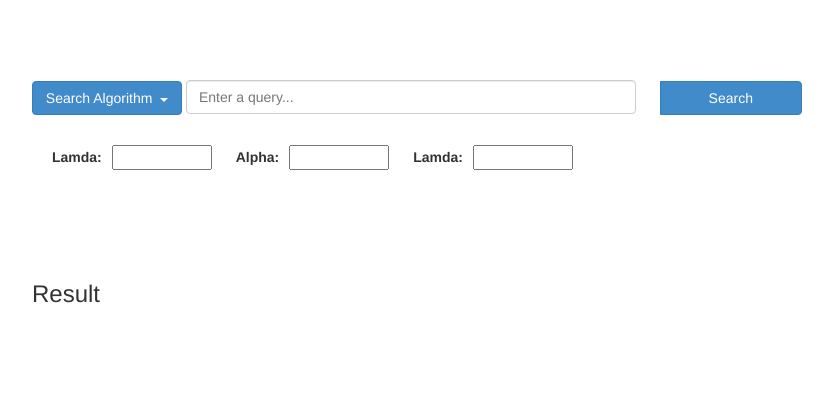
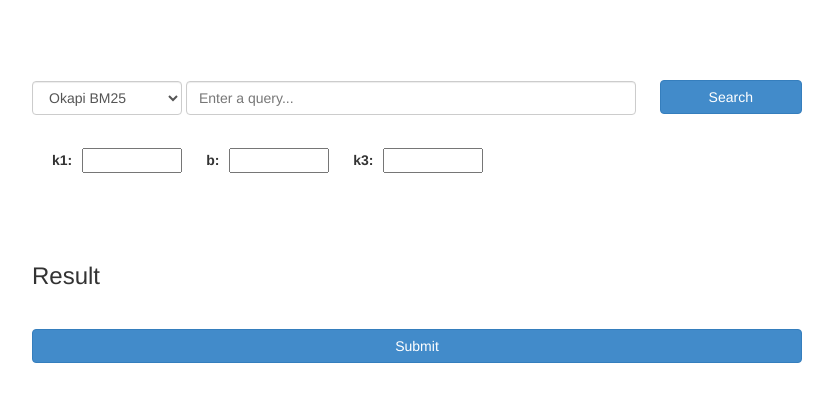
Before and after one commit to js345/VirtualIRLab, a Flask app: template templates/search.html in a window 1280 px wide. Shown: the part 52-454 px from the top of the page, without its empty margins (223-1056 px from the left). Run offline with Flask 2, Linux system fonts and the light colour scheme; the template is opened without the code that fills it, so the values that code supplies are empty; some libraries are stand-ins or nearby versions.

Commit message:
interesting

```diff
--- a/static/javascript/request.js
+++ b/static/javascript/request.js
@@ -73,7 +73,7 @@ function submit(){
 		"dataset" : "test",
 		"doc":documents,
 		"query":search_result.query,
-		"user":"li"
+		"user":"liu"
 	}
 	console.log(package);
 }
--- a/templates/search.html
+++ b/templates/search.html
@@ -3,25 +3,31 @@
   <link href="{{ url_for('static', filename='css/search.css') }}" rel="stylesheet"/>
     <div class="container-fluid">
       <div class="row">
-        <div class="dropdown" style="display: inline-block;">
-          <button style="width: 150px;" class="btn btn-primary dropdown-toggle" type="button" data-toggle="dropdown">Search Algorithm&nbsp;&nbsp;<span class="caret"></span></button>
-          <ul class="dropdown-menu" role="menu">
+        <!-- <div class="dropdown" style="display: inline-block;">
+          <button id="selected-algo" style="width: 150px;" class="btn btn-primary dropdown-toggle" type="button" data-toggle="dropdown">Search Algorithm <span class="caret"></span></button>
+          <ul class="search-algorithms" role="menu">
               <li id="OkapiBM25"><a href="#">Okapi BM25</a></li>
               <li id="PivotedLength"><a href="#">Pivoted Length Normalization</a></li>
               <li id="DirichletPrior"><a href="#">Dirichlet Prior Smoothing</a></li>
               <li id="JelinekMercer"><a href="#">Jelinek-Mercer Smoothing</a></li>
               <li id="AbsoluteDiscount"><a href="#">Absolute Discount Smoothing</a></li>
-          </ul>
+          </ul> -->
+        <div style="display: inline-block;">
+          <select id="search-algorithms" class="form-control" style="width: 150px;">
+              <option value="OkapiBM25">Okapi BM25</option>
+              <option value="PivotedLength">Pivoted Length Normalization</option>
+              <option value="DirichletPrior">Dirichlet Prior Smoothing</option>
+              <option value="JelinekMercer">Jelinek-Mercer Smoothing</option>
+              <option value="AbsoluteDiscount">Absolute Discount Smoothing</option>
+          </select>
         </div>
+
         <div style="width: 450px; display: inline-block;">
           <input type="text" class="form-control" placeholder="Enter a query..." id="query_text">
         </div>
 
-        <span class="input-group-btn" style="display: inline-block;">
-          <button id="search" style="width:142px; margin-left: 20px;" class="btn btn-primary" type="button" id="search_button">Search
 
-          </button>
-        </span>
+        <button id="search" style="width:142px; margin-left: 20px; margin-bottom: 4px" class="btn btn-primary" type="button" id="search_button">Search</button>
       </div>
     </div>
 
@@ -29,20 +35,17 @@
       <div class="row">
         <div class="para-box col-md-12">
           <div class="input-group">
-            <label>Lamda:</label>
-            <input type="" name="">
+            <label>k1:</label>
+            <input type="number" name="">
           </div>
           <div class="input-group">
-            <label>Alpha:</label>
-            <input type="" name="">
+            <label>b:</label>
+            <input type="number" name="">
           </div>
           <div class="input-group">
-            <label>Lamda:</label>
-            <input type="" name="">
+            <label>k3:</label>
+            <input type="number" name="">
           </div>
-        </div>
-        <div class="para-box col-md-6">
-
         </div>
       </div>
     </div>
@@ -55,28 +58,10 @@
           </tr>
         </thead>
         <tbody>
-          {% for document in documents.results %}
-          <tr><td>
-            <div class="container-fluid result">
-              <div class="row">
-                <div class="col-md-12">
-                  <p>{{document.name}}</p>
-                </div>
-              </div>
-              <div class="row">
-                <div class="col-md-8 doc-info">
-                  <p>score: {{document.score}}</p>
-                </div>
-                <div class="col-md-4 btn-container">
-                  <span>Relevance: </span><input type="checkbox" name="vehicle" value="Bike">
-                </div>
-              </div>
-            </div>
-          </td></tr>
-          {% endfor %}
+
         </tbody>
       </table>
-
+      <button onclick="submit()" class='btn btn-primary btn-block' style="margin-top:30px;">Submit</button>
     </div>
     <script src="{{ url_for('static', filename='javascript/search.js') }}"></script>
 {% endblock %}
```
Also changed, not shown: api/annotationAPI.py (+24 -12 lines).
